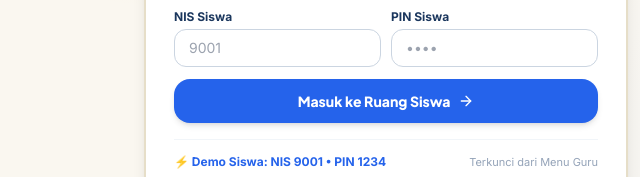
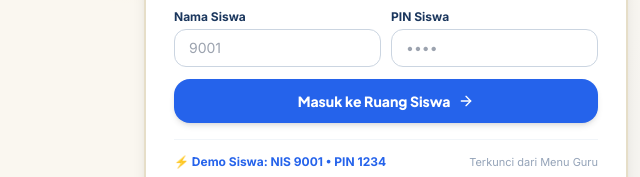
Before and after one commit to arrasyidbusiness/english-for-nusantara, a plain HTML site: page index.html in a window 1280 px wide. Shown: the part 630-807 px from the top of the page, 0-640 px from the left. Drawn offline with nearby package versions, Linux system fonts and the light colour scheme.

Commit message:
Change label from 'NIS Siswa' to 'Nama Siswa'

```diff
--- a/index.html
+++ b/index.html
@@ -136,7 +136,7 @@
                             </div>
                             <div class="grid grid-cols-2 gap-2.5">
                                 <div>
-                                    <label class="block text-xs font-bold text-navy mb-1">NIS Siswa</label>
+                                    <label class="block text-xs font-bold text-navy mb-1">Nama Siswa</label>
                                     <input type="text" id="login-student-nis" placeholder="9001" required class="w-full border border-slate-300 rounded-xl px-3.5 py-2 text-xs sm:text-sm bg-white focus:outline-royal">
                                 </div>
                                 <div>
```
